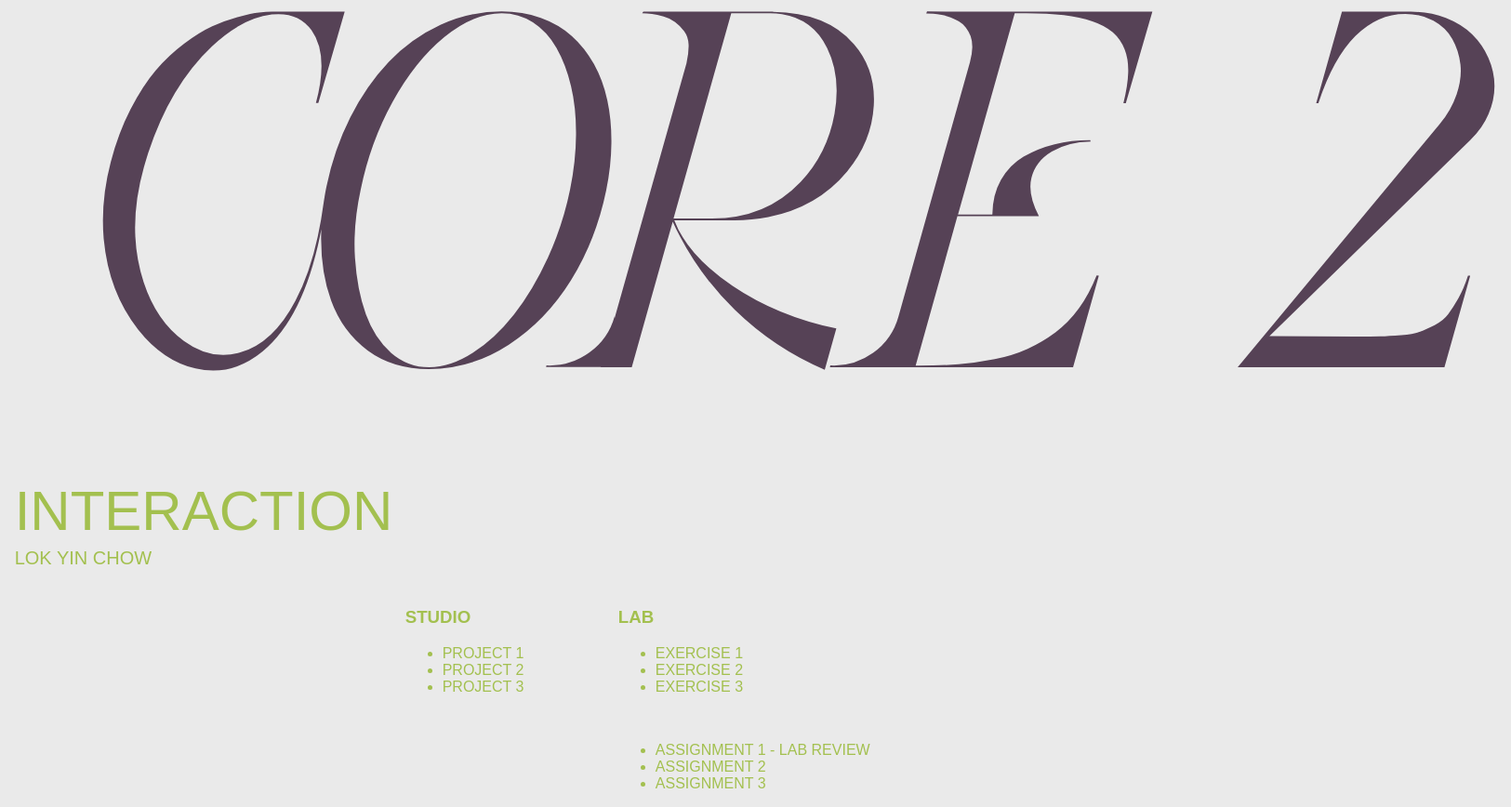
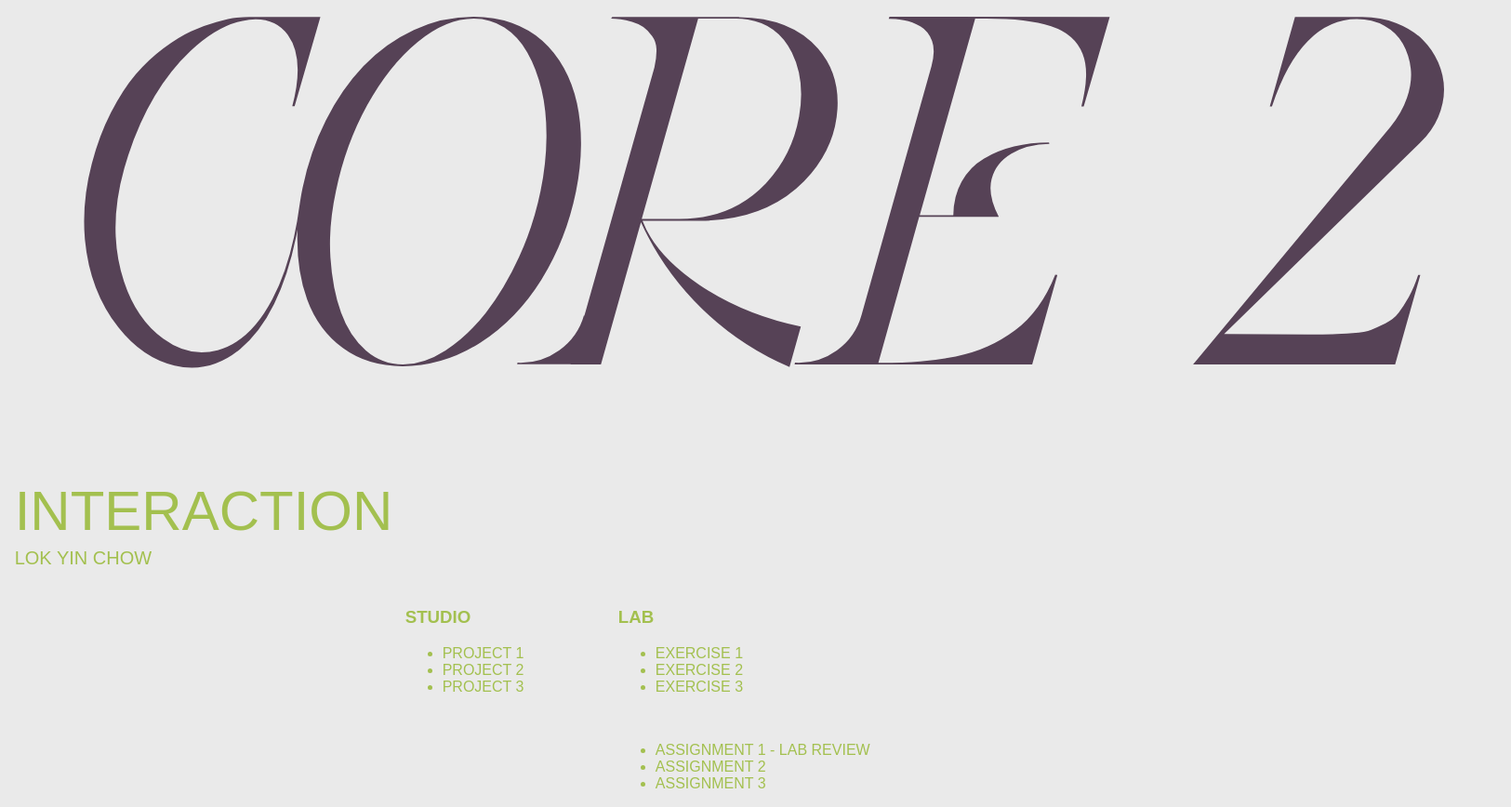
Before and after one commit to lqkii/lqkii.github.io, a plain HTML site: page index.html in a window 1280 px wide. Shown: the whole page at 93% size, 1625 px wide, since content can reach past the window. Drawn offline with Linux system fonts and the light colour scheme; a web font is replaced by a local one.

Commit message:
Update style.css

```diff
--- a/style.css
+++ b/style.css
@@ -31,10 +31,10 @@ h1 {
     font-family: Vertigo;
     font-style: normal;
     font-weight: normal;
-    font-size: 440px;
+    font-size: 430px;
     line-height: 457px;
     text-align: center;
-    left: 100px;
+    left: 80px;
     position: absolute;
     white-space: nowrap;
 }
```
